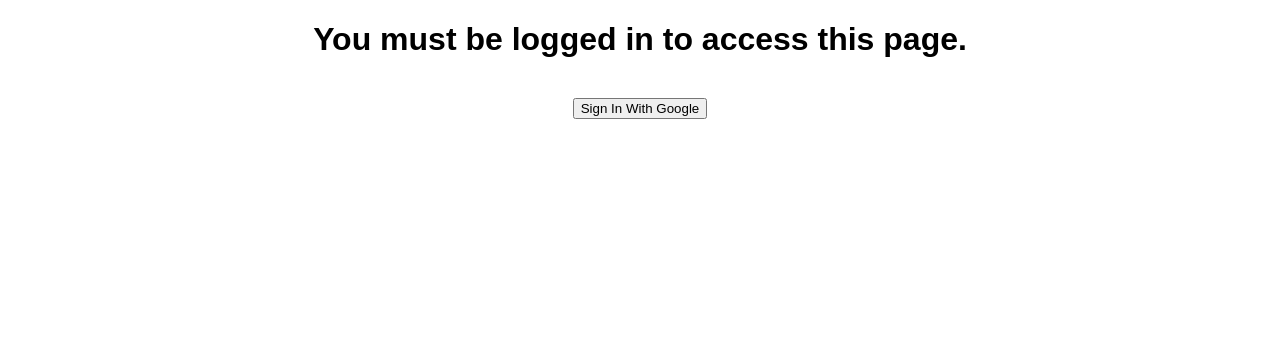
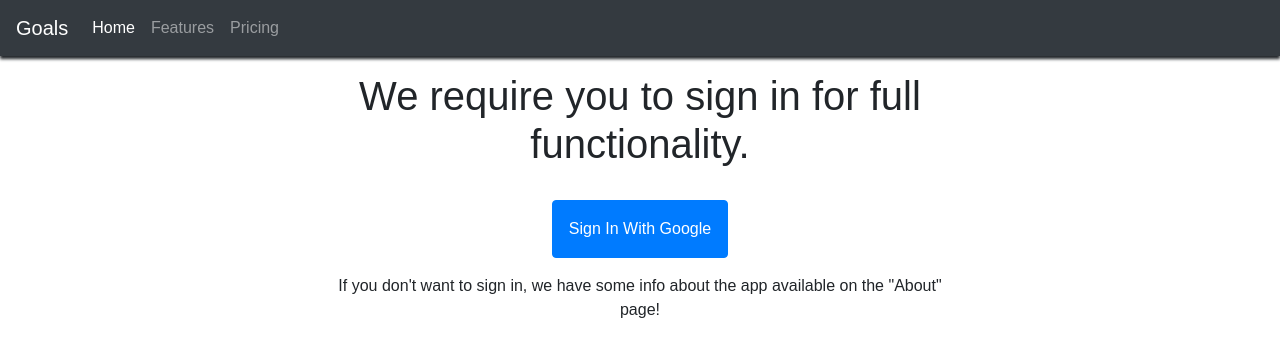
Before and after one commit to rquit/HackUIowa, a React (Create React App) app: page / in a window 1280 px wide. Shown: the top 356 px of the page. Built offline with nearby package versions, Linux system fonts and the light colour scheme; no server answers.

Commit message:
fixed auth and nav

```diff
--- a/package.json
+++ b/package.json
@@ -4,6 +4,7 @@
   "description": "university of iowa hackathon repo",
   "main": "src/index.js",
   "dependencies": {
+    "bootstrap": "^4.6.0",
     "firebase": "^8.3.2",
     "react": "17.0.2",
     "react-dom": "17.0.2",
--- a/src/App.js
+++ b/src/App.js
@@ -6,22 +6,20 @@ import "firebase/auth";
 import { BrowserRouter as Router, Switch, Route } from "react-router-dom";
 import { useAuthState } from "react-firebase-hooks/auth";
 
-import "./auth.js";
-import { Login, Logout, auth } from "./auth.js";
+import { Login, auth } from "./auth.js";
+import Navbar from "./navbar.js";
 
 
 export default function App() {
   const [ user ] = useAuthState(auth);
   return (
     <div className="App">
-    <Router>
-      <div className="App">
-        <Logout />
-        <Switch>
-          <Route exact path="/" component={user ? MainPage : Login} />
-        </Switch>
-      </div>
-    </Router>
+      <Navbar />
+      <Router>
+          <Switch>
+            <Route exact path="/" component={user ? MainPage : Login} />
+          </Switch>
+      </Router>
     </div>
   );
 }
--- /dev/null
+++ b/src/auth.css
@@ -0,0 +1,9 @@
+.login {
+    margin: 1rem auto;
+    max-width: 50vw;
+    text-align: center;
+}
+
+.button-login {
+    padding: 1rem;
+}
--- a/src/auth.js
+++ b/src/auth.js
@@ -1,5 +1,6 @@
 import Init from "./initialize.js";
 import firebase from "firebase/app";
+import "./auth.css";
 
 Init();
 
@@ -12,16 +13,18 @@ function Login() {
     }
 
     return (
-      <>
-      <h1>You must be logged in to access this page.</h1><br />
-      <button onClick={signInWithGoogle}>Sign In With Google</button>
-      </>
+      <div className="login">
+        <h1>We require you to sign in for full functionality.</h1><br />
+        <button className="btn btn-primary button-login" onClick={signInWithGoogle}>Sign In With Google</button>
+        <p></p>
+        <p>If you don't want to sign in, we have some info about the app available on the "About" page!</p>
+      </div>
     )
 }
 
 function Logout() {
     return auth.currentUser && (
-      <button onClick={() => auth.signOut()}>Sign Out</button>
+      <button className="btn btn-outline-danger" onClick={() => auth.signOut()}>Sign Out</button>
     )
 }
 
--- a/src/index.js
+++ b/src/index.js
@@ -1,5 +1,6 @@
 import { StrictMode } from "react";
 import ReactDOM from "react-dom";
+import 'bootstrap/dist/css/bootstrap.min.css';
 
 import App from "./App";
 
--- /dev/null
+++ b/src/navbar.css
@@ -0,0 +1,3 @@
+.navbar {
+    box-shadow: 0px 3px 3px;
+}
--- /dev/null
+++ b/src/navbar.js
@@ -0,0 +1,27 @@
+import "./navbar.css";
+import { Logout } from "./auth.js";
+
+export default function Navbar() {
+    return(
+        <nav className="navbar navbar-expand-lg navbar-dark bg-dark justify-content-between">
+            <a className="navbar-brand" href="#">Goals</a>
+            <button className="navbar-toggler" type="button" data-toggle="collapse" data-target="#navbarNav" aria-controls="navbarNav" aria-expanded="false" aria-label="Toggle navigation">
+                <span className="navbar-toggler-icon"></span>
+            </button>
+            <div className="collapse navbar-collapse" id="navbarNav">
+                <ul className="navbar-nav mr-auto">
+                    <li className="nav-item active">
+                        <a className="nav-link" href="#">Home <span className="sr-only">(current)</span></a>
+                    </li>
+                    <li className="nav-item">
+                        <a className="nav-link" href="#">Features</a>
+                    </li>
+                    <li className="nav-item">
+                        <a className="nav-link" href="#">Pricing</a>
+                    </li>
+                </ul>
+                <Logout />
+            </div>
+        </nav>
+    )
+}
--- a/src/styles.css
+++ b/src/styles.css
@@ -1,4 +1,8 @@
 .App {
   font-family: sans-serif;
-  text-align: center;
 }
+
+.sign-out {
+  position: absolute;
+  margin-top: 1rem;
+}
```
Also changed, not shown: 1 other file (tests, documents, lock files or other folders).
